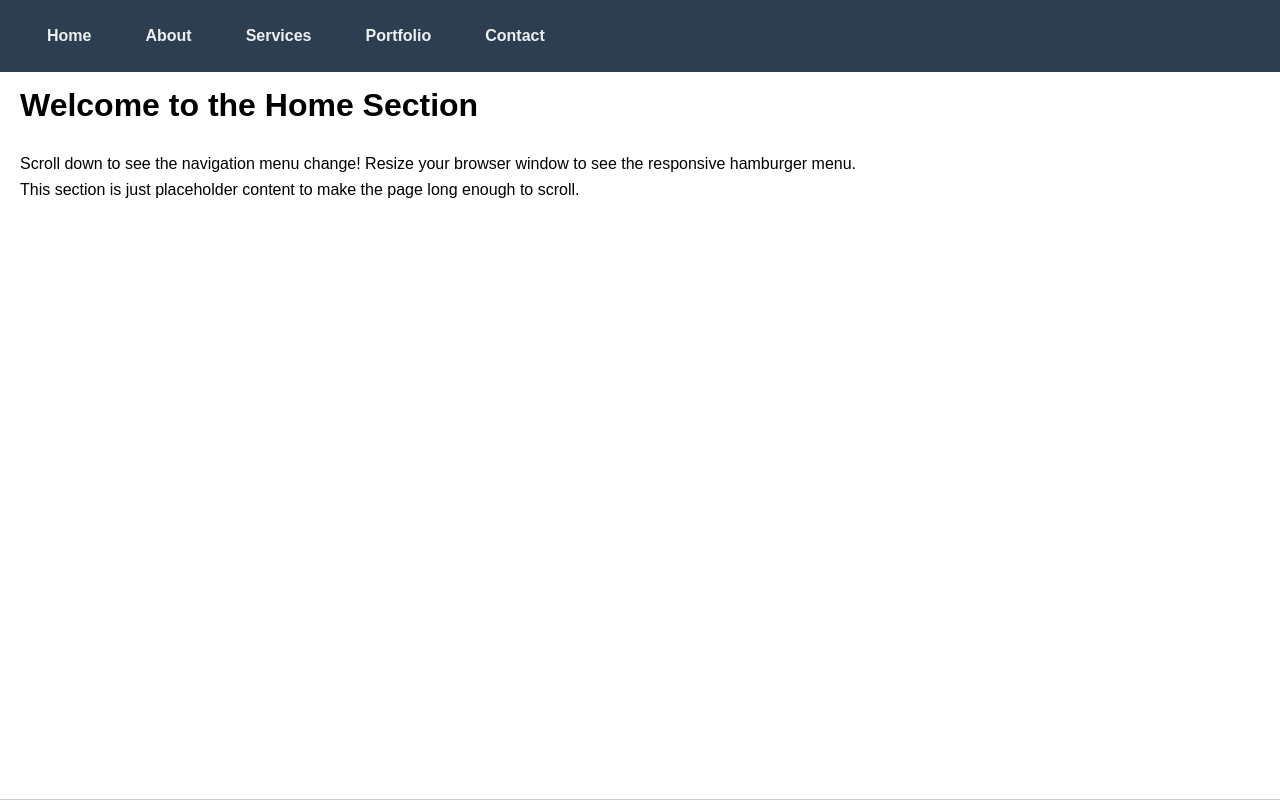
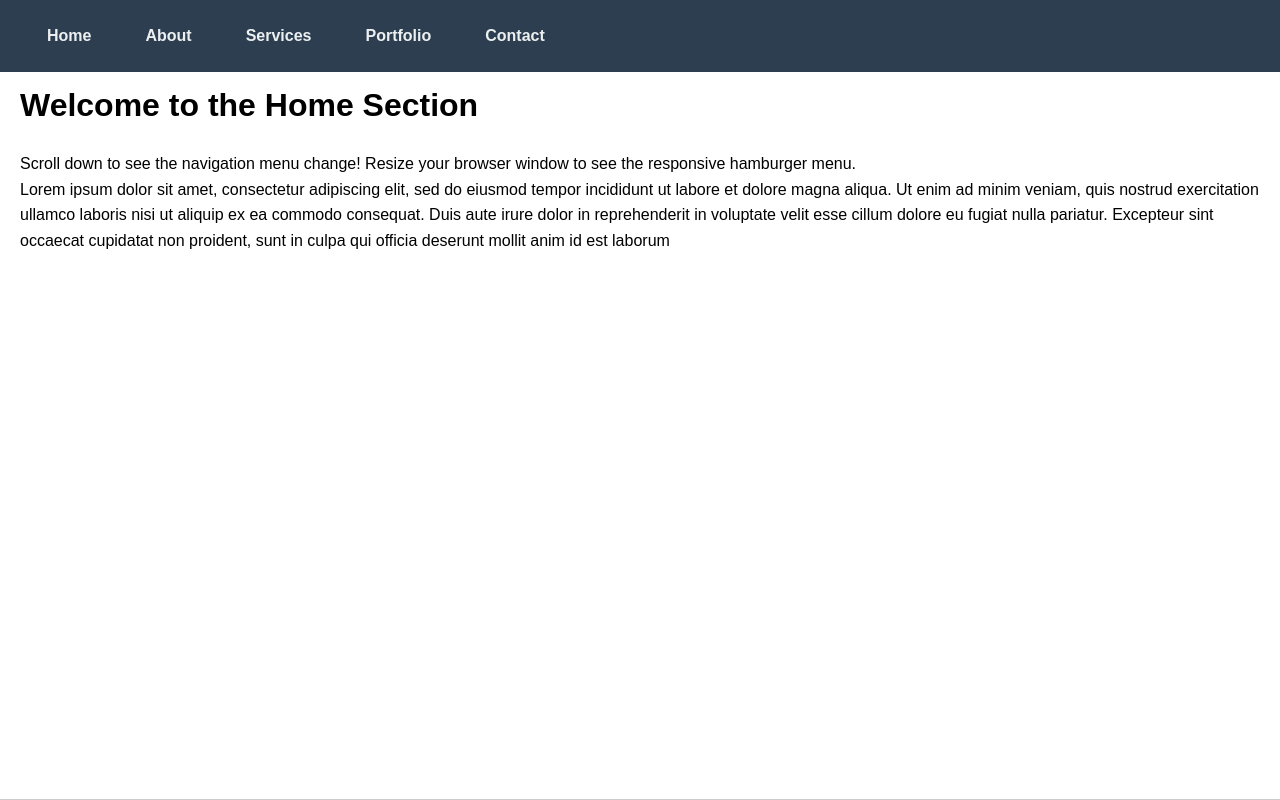
Before and after one commit to Shelby0711/PRODIGY_WD_01, a plain HTML site: page index.html in a window 1280 px wide. Shown: the top 800 px of the page. Drawn offline with Linux system fonts and the light colour scheme.

Commit message:
Update index.html

```diff
--- a/index.html
+++ b/index.html
@@ -23,7 +23,7 @@
     <div class="content" id="home">
         <h1>Welcome to the Home Section</h1>
         <p>Scroll down to see the navigation menu change! Resize your browser window to see the responsive hamburger menu.</p>
-        <p>This section is just placeholder content to make the page long enough to scroll.</p>
+        <p>Lorem ipsum dolor sit amet, consectetur adipiscing elit, sed do eiusmod tempor incididunt ut labore et dolore magna aliqua. Ut enim ad minim veniam, quis nostrud exercitation ullamco laboris nisi ut aliquip ex ea commodo consequat. Duis aute irure dolor in reprehenderit in voluptate velit esse cillum dolore eu fugiat nulla pariatur. Excepteur sint occaecat cupidatat non proident, sunt in culpa qui officia deserunt mollit anim id est laborum</p>
     </div>
     <div class="content" id="about" style="background-color: #f0f0f0;"><h1>About Section</h1><p>More placeholder content.</p></div>
     <div class="content" id="services"><h1>Services Section</h1><p>Even more placeholder content.</p></div>
```
